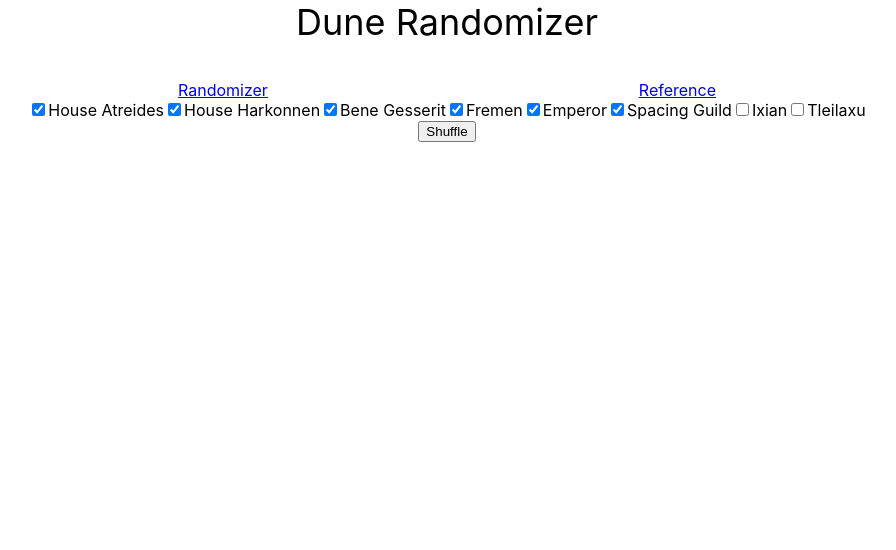
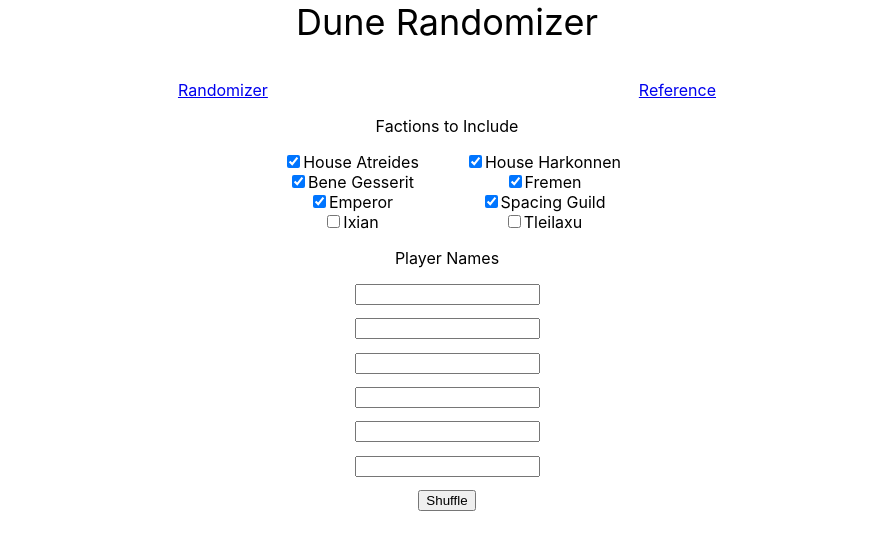
Before and after one commit to ibarczewski/dune-randomzier, a React (Create React App) app: page / in a window 1280 px wide. Shown: the top 550 px of the page, without its empty margins (193-1089 px from the left). Built offline with nearby package versions, Linux system fonts and the light colour scheme.

Commit message:
added more options

```diff
--- a/src/App.js
+++ b/src/App.js
@@ -2,13 +2,14 @@
 import { Randomizer } from './Randomizer';
 import { BrowserRouter as Router, Switch, Route, Link } from "react-router-dom";
 import { Reference } from "./Reference";
+import { useState } from 'react';
 
 function App() {
-
+  const [cheatCodeCount, setCheatCodeCount] = useState(0);
 
   return (
     <div className="App">
-      <header>Dune Randomizer</header>
+      <header onClick={() => { setCheatCodeCount(cheatCodeCount + 1); console.log(cheatCodeCount + 1);}}>Dune Randomizer</header>
 
       <Router>
         <div className="link-wrapper">
@@ -20,7 +21,7 @@
             <Reference />
           </Route>
           <Route path='/' >
-            <Randomizer />
+            <Randomizer enableCheatCode={cheatCodeCount >= 6 ? true : false} />
           </Route>
         </Switch>
       </Router>
--- a/src/NamePlate.js
+++ b/src/NamePlate.js
@@ -2,7 +2,7 @@
 
 const NamePlate = ({name, faction, position, stormStart}) => {
     return <div className={`${position} name-plate`}>
-        <div class="player-name">{name}</div>
+        <div className="player-name">{name}</div>
         <div>{faction}</div>
         {stormStart ? <div className="storm-start">*storm start</div> : ''}
     </div>
--- /dev/null
+++ b/src/Randomizer.css
@@ -0,0 +1,36 @@
+.player-name-wrapper {
+    margin-top: 1em;
+}
+
+.name-inputs-wrapper {
+    display: flex;
+    flex-direction: row;
+    flex-wrap: wrap;
+    justify-content: space-evenly;
+    margin-top: 1em;
+    width: 23em;
+}
+
+.house-inputs-wrapper {
+    display: flex;
+    flex-direction: row;
+    flex-wrap: wrap;
+    margin-top: 1em;
+    width: 24em;
+    justify-content: space-evenly;
+}
+
+.player-input {
+    margin-bottom: 1em;
+}
+
+.faction-checkbox {
+    width: 12em;
+}
+
+.randomizer-wrapper {
+    display: flex;
+    flex-direction: column;
+    align-items: center;
+    margin-top: 1em;
+}
--- a/src/Randomizer.js
+++ b/src/Randomizer.js
@@ -1,9 +1,10 @@
 /* eslint-disable no-unused-expressions */
 import _ from "lodash";
 import { NamePlate } from "./NamePlate";
-import { useState } from "react";
+import { useState, useEffect } from "react";
+import './Randomizer.css';
 
-const Randomizer = () => {
+const Randomizer = ({enableCheatCode}) => {
   const [hasShuffled, setHasShuffled] = useState(false);
   const [playerRows, setPlayerRows] = useState({});
   const [includeAtreides, setIncludeAtreides] = useState(true);
@@ -14,6 +15,25 @@
   const [includeSpacingGuild, setIncludeSpacingGuild] = useState(true);
   const [includeIxian, setIncludeIxian] = useState(false);
   const [includeTleilaxu, setIncludeTleilaxu] = useState(false);
+
+  const [firstPlayerName, setFirstPlayerName] = useState('');
+  const [secondPlayerName, setSecondPlayerName] = useState('');
+  const [thirdPlayerName, setThirdPlayerName] = useState('');
+  const [fourthPlayerName, setFourthPlayerName] = useState('');
+  const [fifthPlayerName, setFifthPlayerName] = useState('');
+  const [sixthPlayerName, setSixthPlayerName] = useState('');
+
+  useEffect(() => {
+    if (enableCheatCode) {
+      console.log('did i fire', enableCheatCode);
+      setFirstPlayerName('Zoey');
+      setSecondPlayerName('Matt');
+      setThirdPlayerName('Ian');
+      setFourthPlayerName('Ed');
+      setFifthPlayerName('Joel');
+      setSixthPlayerName('Zach');
+    }
+  }, [enableCheatCode]);
 
   const shufflePlayers = () => {
     const factions = [];
@@ -27,7 +47,7 @@
     includeIxian ? factions.push("House Ixian") : () => {};
     includeTleilaxu ? factions.push("House Tleilaxu") : () => {};
 
-    const names = _.shuffle(["Zoey", "Ian", "Joel", "Zach", "Matt", "Ed"]);
+    const names = _.shuffle([firstPlayerName, secondPlayerName, thirdPlayerName, fourthPlayerName, fifthPlayerName, sixthPlayerName]);
     const shuffledFactions = _.shuffle(factions);
     const assignments = [];
 
@@ -48,17 +68,29 @@
   };
 
   return (
-    <>
-      <div>
-        <input type="checkbox" value="beneGesserit" checked={includeAtreides} onChange={() => setIncludeAtreides(!includeAtreides)}></input><label>House Atreides</label>
-        <input type="checkbox" value="beneGesserit" checked={includeHarkonnen} onChange={() => setIncludeHarkonnen(!includeHarkonnen)}></input><label>House Harkonnen</label>
-        <input type="checkbox" value="beneGesserit" checked={includeBeneGesserit} onChange={() => setIncludeBeneGesserit(!includeBeneGesserit)}></input><label>Bene Gesserit</label>
-        <input type="checkbox" value="beneGesserit" checked={includeFremen} onChange={() => setIncludeFremen(!includeFremen)}></input><label>Fremen</label>
-        <input type="checkbox" value="beneGesserit" checked={includeEmperor} onChange={() => setIncludeEmperor(!includeEmperor)}></input><label>Emperor</label>
-        <input type="checkbox" value="beneGesserit" checked={includeSpacingGuild} onChange={() => setIncludeSpacingGuild(!includeSpacingGuild)}></input><label>Spacing Guild</label>
-        <input type="checkbox" value="beneGesserit" checked={includeIxian} onChange={() => setIncludeIxian(!includeIxian)}></input><label>Ixian</label>
-        <input type="checkbox" value="beneGesserit" checked={includeTleilaxu} onChange={() => setIncludeTleilaxu(!includeTleilaxu)}></input><label>Tleilaxu</label>
+    <div className="randomizer-wrapper">
+      <div>Factions to Include</div>
+      <div className="house-inputs-wrapper">
 
+        <div className="faction-checkbox"><input type="checkbox" value="beneGesserit" checked={includeAtreides} onChange={() => setIncludeAtreides(!includeAtreides)}></input><label>House Atreides</label>  </div>
+        <div className="faction-checkbox"><input type="checkbox" value="beneGesserit" checked={includeHarkonnen} onChange={() => setIncludeHarkonnen(!includeHarkonnen)}></input><label>House Harkonnen</label>  </div>
+        <div className="faction-checkbox"><input type="checkbox" value="beneGesserit" checked={includeBeneGesserit} onChange={() => setIncludeBeneGesserit(!includeBeneGesserit)}></input><label>Bene Gesserit</label>  </div>
+        <div className="faction-checkbox"><input type="checkbox" value="beneGesserit" checked={includeFremen} onChange={() => setIncludeFremen(!includeFremen)}></input><label>Fremen</label>  </div>
+        <div className="faction-checkbox"><input type="checkbox" value="beneGesserit" checked={includeEmperor} onChange={() => setIncludeEmperor(!includeEmperor)}></input><label>Emperor</label>  </div>
+        <div className="faction-checkbox"><input type="checkbox" value="beneGesserit" checked={includeSpacingGuild} onChange={() => setIncludeSpacingGuild(!includeSpacingGuild)}></input><label>Spacing Guild</label>  </div>
+        <div className="faction-checkbox"><input type="checkbox" value="beneGesserit" checked={includeIxian} onChange={() => setIncludeIxian(!includeIxian)}></input><label>Ixian</label>  </div>
+        <div className="faction-checkbox"><input type="checkbox" value="beneGesserit" checked={includeTleilaxu} onChange={() => setIncludeTleilaxu(!includeTleilaxu)}></input><label>Tleilaxu</label></div>
+      </div>
+      <div className="player-name-wrapper">
+        <div>Player Names</div>
+        <div className="name-inputs-wrapper">
+        <input className="player-input" value={firstPlayerName} type="text" onChange={event => setFirstPlayerName(event.target.value)}/>
+        <input className="player-input" value={secondPlayerName} type="text" onChange={event => setSecondPlayerName(event.target.value)}/>
+        <input className="player-input" value={thirdPlayerName} type="text" onChange={event => setThirdPlayerName(event.target.value)}/>
+        <input className="player-input" value={fourthPlayerName} type="text" onChange={event => setFourthPlayerName(event.target.value)}/>
+        <input className="player-input" value={fifthPlayerName} type="text" onChange={event => setFifthPlayerName(event.target.value)}/>
+        <input className="player-input" value={sixthPlayerName} type="text" onChange={event => setSixthPlayerName(event.target.value)}/>
+        </div>
       </div>
 
       <button onClick={() => shufflePlayers()}>Shuffle</button>
@@ -80,6 +112,7 @@
               position="middle-row"
               name={name}
               faction={faction}
+              key={name}
             ></NamePlate>
           ))}
         </div>
@@ -89,6 +122,7 @@
               position="middle-row"
               name={name}
               faction={faction}
+              key={name}
             ></NamePlate>
           ))}
         </div>
@@ -104,7 +138,7 @@
         </div>
       </>
       : ''}
-    </>
+    </div>
   );
 };
 
```
